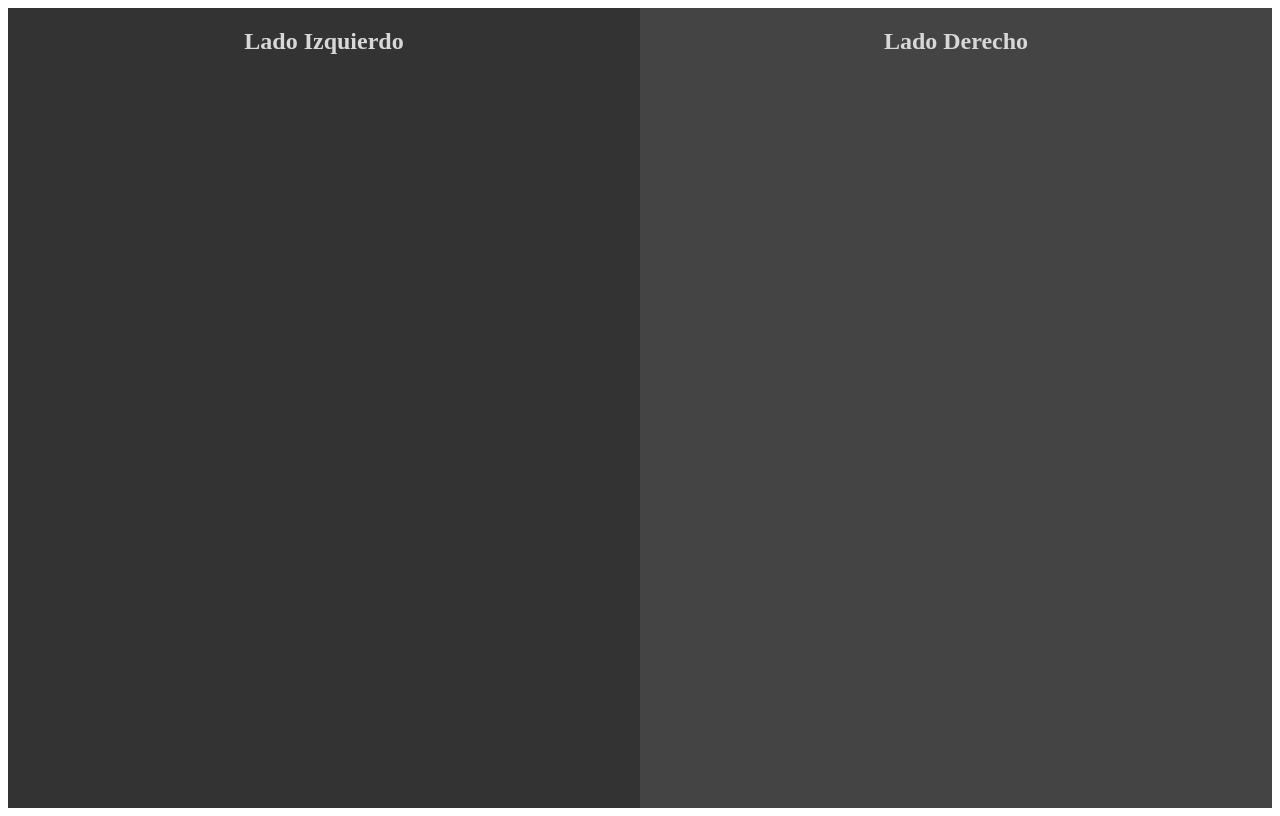
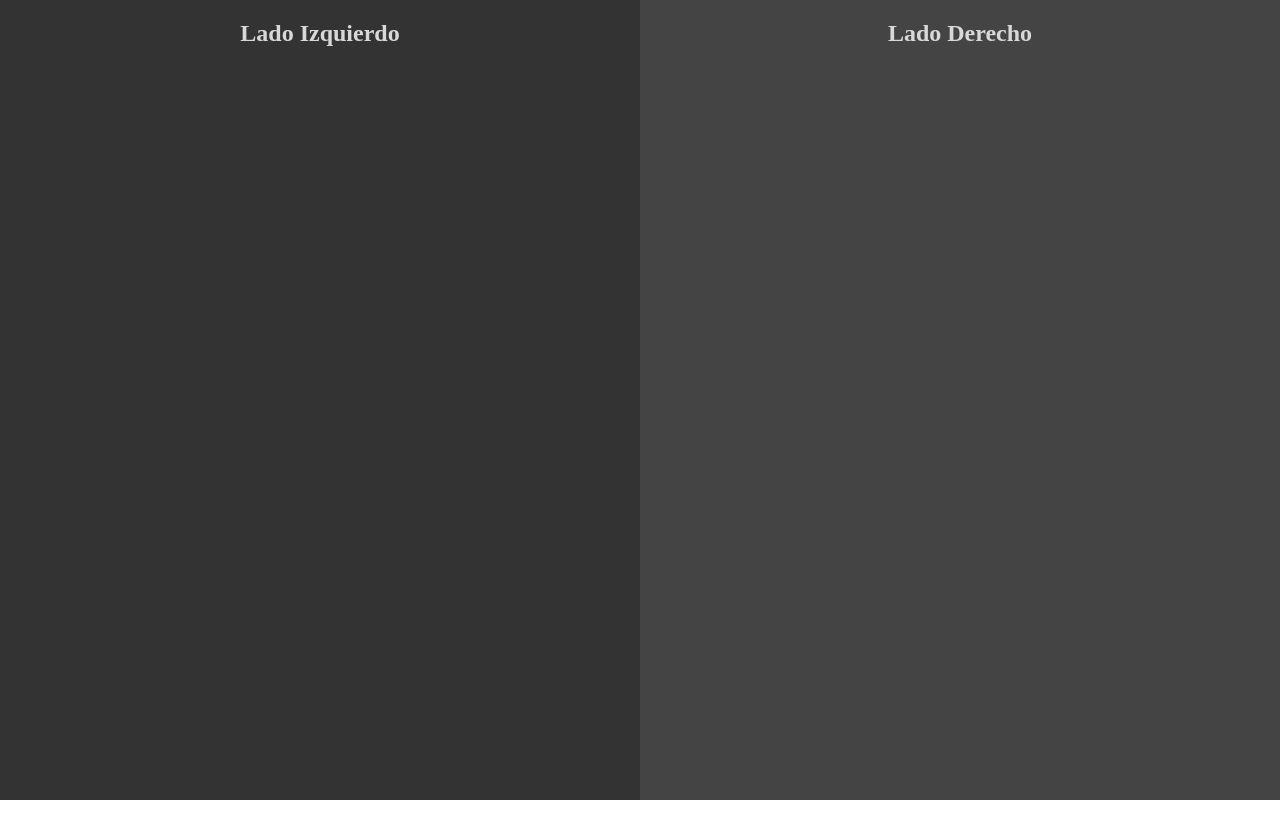
Before and after one commit to warderer/react-avanzado-g15, a React (Vite) app in the folder 03-react-context/: page / in a window 1280 px wide. Built offline with nearby package versions, Linux system fonts and the light colour scheme.

Commit message:
💄 fix margin padding

```diff
--- a/03-react-context/src/App.css
+++ b/03-react-context/src/App.css
@@ -1,4 +1,4 @@
- #root {
+ body {
   margin: 0;
   padding: 0;
 }
```
